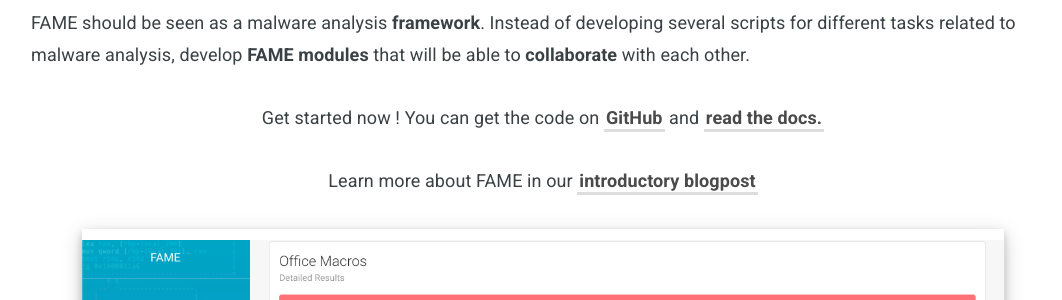
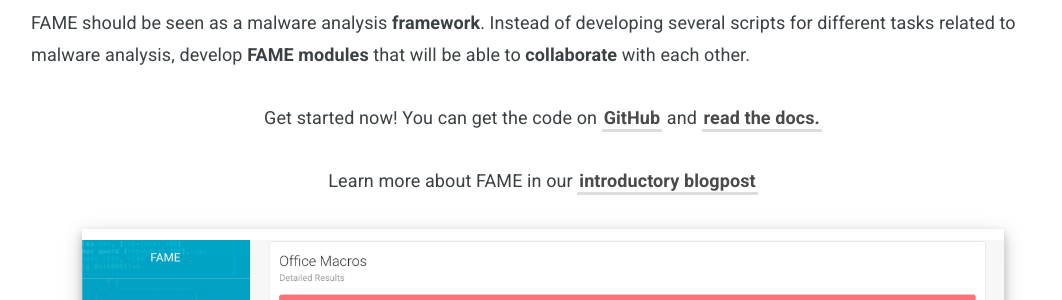
Before and after one commit to certsocietegenerale/fame, a Jekyll site: the page built from index.html, in a window 1280 px wide and 900 px high, scrolled down 952 px. Shown: the part 152-452 px from the top of the window, without its empty margins (97-1159 px from the left). Built offline with Jekyll 4.4.1, drawn with Linux system fonts in a browser that asks for light colours; nearby versions of some CDN libraries; the list of posts is cut into pages by our own code.

Commit message:
fix links and typos

```diff
--- a/_includes/menu.html
+++ b/_includes/menu.html
@@ -3,7 +3,7 @@
       <li class="menu-home {% if page.current == 'home' %} menu-current{% endif %}" role="presentation"><a href="{{ site.baseurl }}">Home</a></li>
       <li class="menu-blog {% if page.current == 'blog' %} menu-current{% endif %}" role="presentation"><a href="{{ site.baseurl }}#blog">Blog</a></li>
       <li class="menu-code" role="presentation"><a href="https://github.com/certsocietegenerale/fame">Code</a></li>
-      <li class="menu-doc" role="presentation"><a href="#">Doc</a></li>
+      <li class="menu-doc" role="presentation"><a href="https://fame.readthedocs.io/">Doc</a></li>
       <li class="menu-community {% if page.url contains 'community' %} menu-current{% endif %}" role="presentation"><a href="{{ site.baseurl }}community">Community</a></li>
   </ul>
 </div>
--- a/index.html
+++ b/index.html
@@ -45,7 +45,7 @@
 
             <p>FAME should be seen as a malware analysis <strong>framework</strong>. Instead of developing several scripts for different tasks related to malware analysis, develop <strong>FAME modules</strong> that will be able to <strong>collaborate</strong> with each other.</p>
 
-            <p style="text-align:center;">Get started now ! You can get the code on <a href="https://github.com/certsocietegenerale/fame">GitHub</a> and <a href="#">read the docs.</a></p>
+            <p style="text-align:center;">Get started now! You can get the code on <a href="https://github.com/certsocietegenerale/fame">GitHub</a> and <a href="https://fame.readthedocs.io/">read the docs.</a></p>
 
             <p style="text-align:center;">Learn more about FAME in our <a href="{{site.baseurl}}introducing-fame">introductory blogpost</a></p>
 
```
Also changed, not shown: _posts/2017-03-19-introducing-fame.md (+5 -5 lines).
